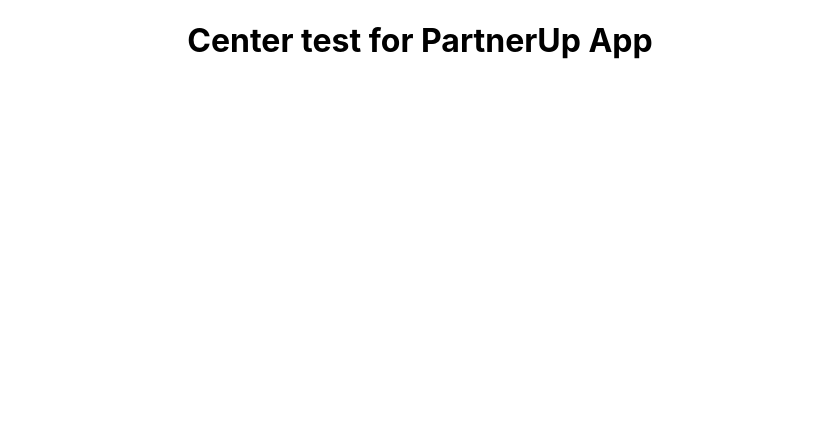
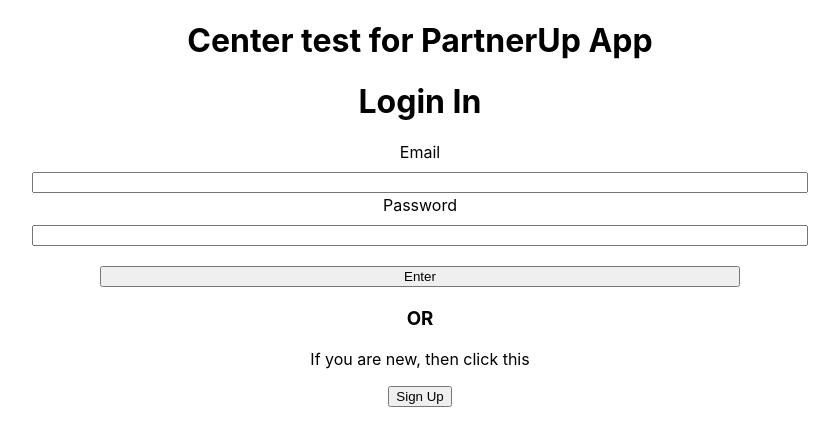
Before and after one commit to SCallahan101/PartnerUpApp, a React (Create React App) app: page /login in a window 1280 px wide. Shown: the top 446 px of the page, without its empty margins (220-1059 px from the left). Built offline with nearby package versions, Linux system fonts and the light colour scheme.

Commit message:
Established the sign up connection
Ensure that the connection is up to the date with new version on React DOM. Login page to sign up.

```diff
--- a/src/App.js
+++ b/src/App.js
@@ -2,6 +2,7 @@
 // import './App.css';
 import { Routes, Route } from "react-router-dom";
 import Login from './Components/Login/login.js';
+import SignUpForm from './Components/Login/SignUpForm/sign-up-form.js';
 
 import React from 'react';
 
@@ -11,7 +12,8 @@ function App() {
       <h1>Center test for PartnerUp App</h1>
       {/* <Login /> */}
       <Routes>
-        <Route exact path='/' element={<Login />} />
+        <Route exact path='/login' element={<Login />} />
+        <Route path='/sign-up' element={<SignUpForm/>} />
 
       </Routes>
     </main>
--- a/src/Components/Login/login.js
+++ b/src/Components/Login/login.js
@@ -18,7 +18,7 @@ class Login extends Component {
           {/* <SignUpForm /> */}
           <h3>OR</h3>
           <p>If you are new, then click this</p>
-          <Link to="./SignUpForm/sign-up-form.js">
+          <Link to="/sign-up">
               <button>Sign Up</button>
           </Link>
         </div>
```
